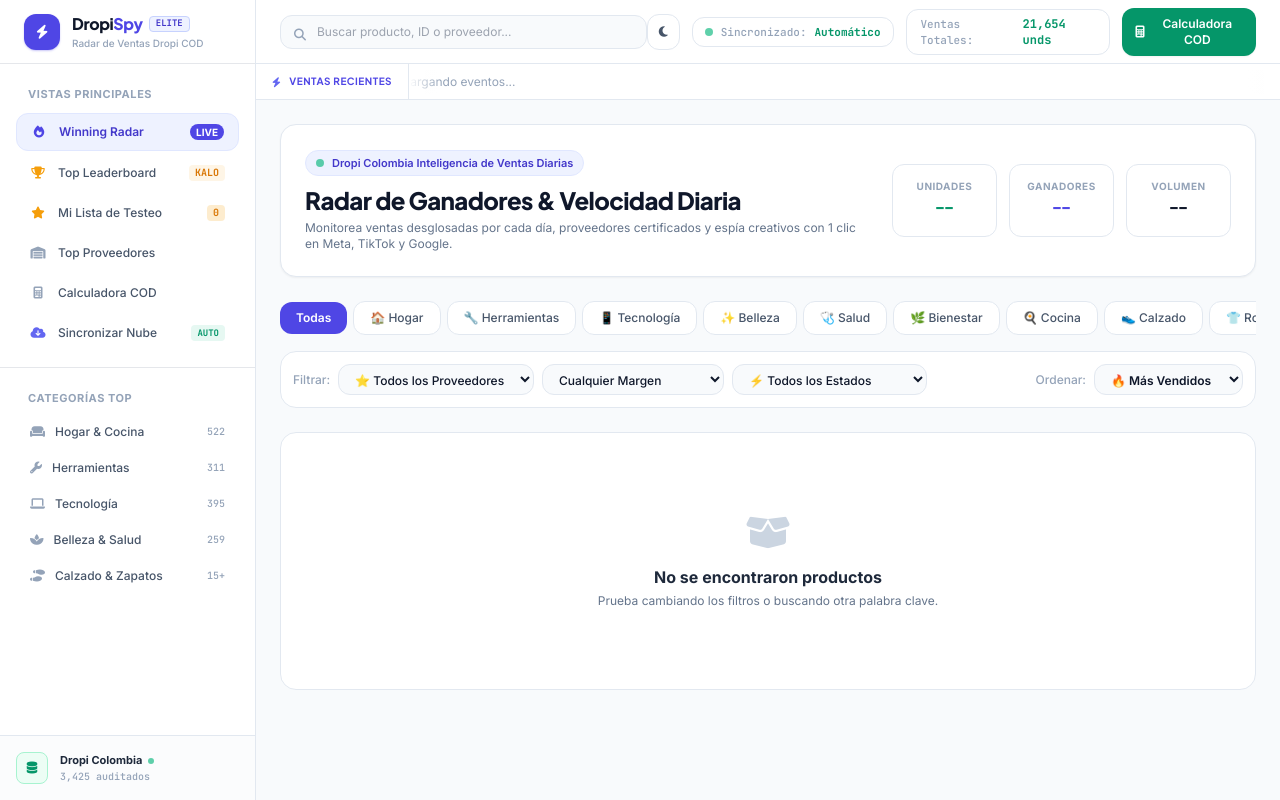
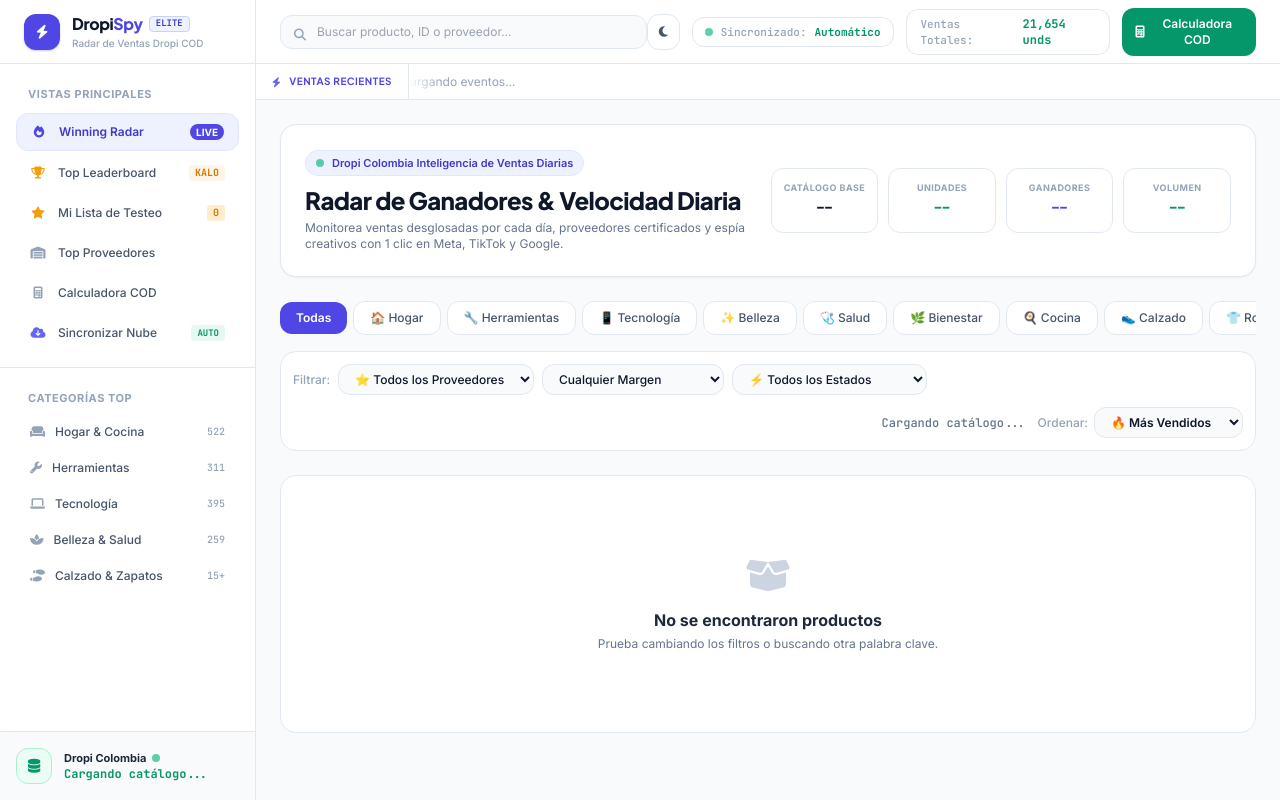
Before and after one commit to JulianDvd1/Tracker-scanner, a FastAPI app: page / in a window 1280 px wide. Run offline with FastAPI, Linux system fonts and the light colour scheme; data that the repository does not hold is empty; some libraries are stand-ins or nearby versions.

Commit message:
fix: hora colombiana UTC-5, footer sidebar fijo visible, paginación infinita de 31k productos y conteo total en banner

```diff
--- a/app.py
+++ b/app.py
@@ -136,15 +136,19 @@ def get_stats():
 
     conn.close()
 
-    # Cálculo de última sincronización del archivo catalog.db
+    # Cálculo de última sincronización del archivo catalog.db (Hora Colombia UTC-5)
     last_sync_human = "Recientemente"
     last_sync_time = ""
     next_sync_human = "Cada 2 horas (:15)"
     if os.path.exists(DB_PATH):
         mtime = os.path.getmtime(DB_PATH)
-        dt = datetime.datetime.fromtimestamp(mtime)
-        last_sync_time = dt.strftime("%I:%M %p")
-        diff_mins = max(0, int((datetime.datetime.now() - dt).total_seconds() / 60))
+        utc_dt = datetime.datetime.fromtimestamp(mtime, datetime.timezone.utc)
+        colombia_tz = datetime.timezone(datetime.timedelta(hours=-5))
+        colombia_dt = utc_dt.astimezone(colombia_tz)
+        last_sync_time = colombia_dt.strftime("%I:%M %p")
+
+        now_colombia = datetime.datetime.now(colombia_tz)
+        diff_mins = max(0, int((now_colombia - colombia_dt).total_seconds() / 60))
         if diff_mins < 2:
             last_sync_human = "Hace un momento"
         elif diff_mins < 60:
@@ -420,6 +424,24 @@ def list_products(
     query += " LIMIT ? OFFSET ?"
     params.extend([limit, offset])
 
+    # Conteo total para paginación y visibilidad completa
+    count_query = "SELECT count(*) FROM products p WHERE p.margin >= ?"
+    count_params = [min_margin]
+    if category and category != "all":
+        count_query += " AND p.category = ?"
+        count_params.append(category)
+    if tier and tier != "all":
+        count_query += " AND p.supplier_tier = ?"
+        count_params.append(tier)
+    if supplier and supplier != "all":
+        count_query += " AND p.supplier_name = ?"
+        count_params.append(supplier)
+    if search:
+        count_query += " AND (p.name LIKE ? OR p.supplier_name LIKE ? OR p.id LIKE ?)"
+        count_params.extend([f"%{search}%", f"%{search}%", f"%{search}%"])
+    c.execute(count_query, count_params)
+    total_matching = c.fetchone()[0]
+
     c.execute(query, params)
     rows = []
     for r in c.fetchall():
@@ -456,7 +478,7 @@ def list_products(
         rows.append(d)
 
     conn.close()
-    return {"products": rows, "count": len(rows), "offset": offset, "limit": limit}
+    return {"products": rows, "count": len(rows), "total_matching": total_matching, "offset": offset, "limit": limit}
 
 @app.get("/", response_class=HTMLResponse)
 def dashboard_view():
--- a/templates/index.html
+++ b/templates/index.html
@@ -88,10 +88,9 @@
 <body class="flex h-screen overflow-hidden antialiased transition-colors duration-200">
 
   <!-- ================= SIDEBAR ================= -->
-  <aside class="w-64 app-sidebar border-r flex flex-col justify-between shrink-0 select-none hidden lg:flex z-30 transition-colors">
-    <div>
-      <!-- Brand -->
-      <div class="h-16 flex items-center px-6 border-b border-inherit gap-3">
+  <aside class="w-64 app-sidebar border-r flex flex-col shrink-0 select-none hidden lg:flex z-30 transition-colors h-screen overflow-hidden">
+    <!-- Brand Fijo Superior -->
+    <div class="h-16 flex items-center px-6 border-b border-inherit gap-3 shrink-0">
       <div class="w-9 h-9 rounded-xl bg-indigo-600 flex items-center justify-center text-white shadow-sm shadow-indigo-600/30">
         <i class="fa-solid fa-bolt text-sm"></i>
       </div>
@@ -104,6 +103,8 @@
       </div>
     </div>
 
+    <!-- Contenido Scrollable de Navegación y Categorías -->
+    <div class="flex-1 overflow-y-auto custom-scrollbar">
       <!-- Navigation Tabs -->
       <div class="p-4 space-y-1">
         <div class="px-3 py-1.5 text-[11px] font-bold uppercase tracking-wider text-slate-400">Vistas Principales</div>
@@ -174,18 +175,18 @@
       </div>
     </div>
 
-    <!-- Footer Stats -->
-    <div class="p-4 border-t border-inherit bg-slate-50/50 dark:bg-slate-900/50">
+    <!-- Footer Stats (Fijo Siempre Visible) -->
+    <div class="p-4 border-t border-inherit bg-slate-50/90 dark:bg-slate-900/90 shrink-0 z-10 shadow-lg">
       <div class="flex items-center gap-3">
-        <div class="w-8 h-8 rounded-lg bg-emerald-50 dark:bg-emerald-950/70 text-emerald-600 dark:text-emerald-400 border border-emerald-200 dark:border-emerald-800 flex items-center justify-center text-xs">
+        <div class="w-9 h-9 rounded-xl bg-emerald-50 dark:bg-emerald-950/70 text-emerald-600 dark:text-emerald-400 border border-emerald-200 dark:border-emerald-800 flex items-center justify-center text-sm shadow-xs">
           <i class="fa-solid fa-database"></i>
         </div>
         <div class="flex-1 truncate">
           <div class="text-[11px] font-bold text-slate-800 dark:text-slate-200 flex items-center gap-1.5">
             <span>Dropi Colombia</span>
-            <span class="w-1.5 h-1.5 rounded-full bg-emerald-500 animate-pulse"></span>
-          </div>
-          <div class="text-[10px] text-slate-400 font-mono" id="sidebar-total-prods">3,425 auditados</div>
+            <span class="w-2 h-2 rounded-full bg-emerald-500 animate-pulse"></span>
+          </div>
+          <div class="text-xs text-emerald-600 dark:text-emerald-400 font-mono font-bold" id="sidebar-total-prods">Cargando catálogo...</div>
         </div>
       </div>
     </div>
@@ -249,7 +250,7 @@
     </div>
 
     <!-- Body Container -->
-    <main class="flex-1 overflow-y-auto px-6 py-6 custom-scrollbar">
+    <main id="main-scroll-container" class="flex-1 overflow-y-auto px-6 py-6 custom-scrollbar">
 
       <!-- ================= VISTA 1: WINNING RADAR ================= -->
       <div id="view-radar" class="space-y-6">
@@ -269,18 +270,22 @@
             </p>
           </div>
 
-          <div class="grid grid-cols-3 gap-3 shrink-0">
-            <div class="app-card bg-slate-50 dark:bg-slate-900/60 rounded-xl p-3.5 text-center min-w-[105px]">
-              <span class="text-[10px] text-slate-400 block uppercase font-bold tracking-wider">Unidades</span>
-              <span class="text-lg font-bold text-emerald-600 dark:text-emerald-400 font-mono" id="banner-units">--</span>
-            </div>
-            <div class="app-card bg-slate-50 dark:bg-slate-900/60 rounded-xl p-3.5 text-center min-w-[105px]">
-              <span class="text-[10px] text-slate-400 block uppercase font-bold tracking-wider">Ganadores</span>
-              <span class="text-lg font-bold text-indigo-600 dark:text-indigo-400 font-mono" id="banner-winners">--</span>
-            </div>
-            <div class="app-card bg-slate-50 dark:bg-slate-900/60 rounded-xl p-3.5 text-center min-w-[105px]">
-              <span class="text-[10px] text-slate-400 block uppercase font-bold tracking-wider">Volumen</span>
-              <span class="text-lg font-bold text-slate-900 dark:text-white font-mono" id="banner-gmv">--</span>
+          <div class="grid grid-cols-2 sm:grid-cols-4 gap-2.5 shrink-0">
+            <div class="app-card bg-slate-50 dark:bg-slate-900/60 rounded-xl p-3 text-center min-w-[95px]">
+              <span class="text-[9px] text-slate-400 block uppercase font-bold tracking-wider">Catálogo Base</span>
+              <span class="text-base font-bold text-slate-900 dark:text-white font-mono" id="banner-total-prods">--</span>
+            </div>
+            <div class="app-card bg-slate-50 dark:bg-slate-900/60 rounded-xl p-3 text-center min-w-[95px]">
+              <span class="text-[9px] text-slate-400 block uppercase font-bold tracking-wider">Unidades</span>
+              <span class="text-base font-bold text-emerald-600 dark:text-emerald-400 font-mono" id="banner-units">--</span>
+            </div>
+            <div class="app-card bg-slate-50 dark:bg-slate-900/60 rounded-xl p-3 text-center min-w-[95px]">
+              <span class="text-[9px] text-slate-400 block uppercase font-bold tracking-wider">Ganadores</span>
+              <span class="text-base font-bold text-indigo-600 dark:text-indigo-400 font-mono" id="banner-winners">--</span>
+            </div>
+            <div class="app-card bg-slate-50 dark:bg-slate-900/60 rounded-xl p-3 text-center min-w-[95px]">
+              <span class="text-[9px] text-slate-400 block uppercase font-bold tracking-wider">Volumen</span>
+              <span class="text-base font-bold text-emerald-600 dark:text-emerald-400 font-mono" id="banner-gmv">--</span>
             </div>
           </div>
         </div>
@@ -348,7 +353,9 @@
               </select>
             </div>
 
-            <div class="flex items-center gap-2 ml-auto">
+            <div class="flex items-center gap-3 ml-auto flex-wrap">
+              <span class="text-xs text-slate-500 font-mono hidden sm:inline" id="catalog-counter-badge">Cargando catálogo...</span>
+              <div class="flex items-center gap-1.5">
                 <span class="text-xs text-slate-400 font-medium">Ordenar:</span>
                 <select id="sort-select" class="app-input border text-indigo-600 dark:text-indigo-400 font-semibold rounded-xl px-3 py-1.5 text-xs focus:outline-none focus:border-indigo-500">
                   <option value="sales">🔥 Más Vendidos</option>
@@ -360,13 +367,23 @@
               </div>
             </div>
           </div>
+        </div>
 
         <!-- Products Grid -->
-        <div id="products-grid" class="grid grid-cols-1 sm:grid-cols-2 lg:grid-cols-3 xl:grid-cols-4 gap-5 pb-16">
+        <div id="products-grid" class="grid grid-cols-1 sm:grid-cols-2 lg:grid-cols-3 xl:grid-cols-4 gap-5 pb-6">
           <div class="col-span-full py-24 text-center text-slate-400">
             <i class="fa-solid fa-circle-notch fa-spin text-3xl text-indigo-600 mb-3"></i>
             <p class="text-sm">Analizando catálogo y velocidad diaria...</p>
           </div>
+        </div>
+
+        <!-- Paginación / Scroll Infinito Inteligente -->
+        <div id="pagination-container" class="py-8 flex flex-col items-center justify-center gap-3 pb-16">
+          <button id="btn-load-more" onclick="loadMoreProducts()" class="flex items-center gap-2 px-6 py-2.5 rounded-xl bg-indigo-600 hover:bg-indigo-700 text-white font-bold text-xs shadow-md shadow-indigo-600/20 transition cursor-pointer">
+            <i class="fa-solid fa-angles-down"></i>
+            <span>Cargar más productos (+60)</span>
+          </button>
+          <span class="text-xs text-slate-400 font-mono" id="pagination-info">Mostrando productos...</span>
         </div>
 
       </div>
@@ -714,8 +731,11 @@
       try {
         const res = await fetch('/api/stats');
         const data = await res.json();
+        const totalProds = Number(data.total_products || 0).toLocaleString('es-CO');
         document.getElementById('top-units-metric').innerText = Number(data.total_units_sold).toLocaleString('es-CO') + ' unds';
-        document.getElementById('sidebar-total-prods').innerText = Number(data.total_products).toLocaleString('es-CO') + ' auditados';
+        document.getElementById('sidebar-total-prods').innerText = totalProds + ' auditados';
+        const bannerTotal = document.getElementById('banner-total-prods');
+        if (bannerTotal) bannerTotal.innerText = totalProds;
         document.getElementById('banner-units').innerText = Number(data.total_units_sold).toLocaleString('es-CO');
         document.getElementById('banner-winners').innerText = Number(data.winning_products_count).toLocaleString('es-CO');
         document.getElementById('banner-gmv').innerText = '$' + (Number(data.total_market_gmv) / 1000000).toFixed(1) + 'M';
@@ -917,27 +937,50 @@
       `;
     }
 
-    // Cargar Catálogo Radar
-    async function loadProducts() {
+    // Cargar Catálogo Radar con Paginación Infinita
+    let currentOffset = 0;
+    const pageSize = 48;
+    let totalMatching = 0;
+    let isLoadingMore = false;
+
+    async function loadProducts(append = false) {
       const grid = document.getElementById('products-grid');
+      const pagContainer = document.getElementById('pagination-container');
+
+      if (!append) {
+        currentOffset = 0;
+        cachedProducts = [];
         grid.innerHTML = `
           <div class="col-span-full py-24 text-center text-slate-400">
             <i class="fa-solid fa-circle-notch fa-spin text-3xl text-indigo-600 mb-3"></i>
-          <p class="text-sm">Analizando catálogo y métricas...</p>
+            <p class="text-sm">Analizando catálogo y velocidad diaria...</p>
           </div>
         `;
+      } else {
+        isLoadingMore = true;
+        const btn = document.getElementById('btn-load-more');
+        if (btn) btn.innerHTML = '<i class="fa-solid fa-circle-notch fa-spin text-xs"></i> Cargando más productos...';
+      }
 
       try {
-        const url = `/api/products?category=${encodeURIComponent(currentCategory)}&tier=${encodeURIComponent(currentTier)}&min_margin=${currentMargin}&sort_by=${currentSort}&search=${encodeURIComponent(searchQuery)}&limit=60`;
+        const url = `/api/products?category=${encodeURIComponent(currentCategory)}&tier=${encodeURIComponent(currentTier)}&min_margin=${currentMargin}&sort_by=${currentSort}&search=${encodeURIComponent(searchQuery)}&limit=${pageSize}&offset=${currentOffset}`;
         const res = await fetch(url);
         const data = await res.json();
-        cachedProducts = data.products || [];
-
-        let filtered = cachedProducts;
+        const newProducts = data.products || [];
+        totalMatching = data.total_matching || newProducts.length;
+
+        if (append) {
+          cachedProducts.push(...newProducts);
+        } else {
+          cachedProducts = newProducts;
+        }
+
+        let filtered = newProducts;
         if (currentBadge !== 'all') {
           filtered = filtered.filter(p => p.badge_type === currentBadge);
         }
 
+        if (!append) {
           if (filtered.length === 0) {
             grid.innerHTML = `
               <div class="col-span-full py-20 text-center app-card rounded-2xl">
@@ -946,14 +989,60 @@
                 <p class="text-xs text-slate-500 mt-1">Prueba cambiando los filtros o buscando otra palabra clave.</p>
               </div>
             `;
+            if (pagContainer) pagContainer.classList.add('hidden');
             return;
           }
-
           grid.innerHTML = filtered.map((p, i) => createProductCardHtml(p, i)).join('');
+        } else {
+          const newHtml = filtered.map((p, i) => createProductCardHtml(p, currentOffset + i)).join('');
+          grid.insertAdjacentHTML('beforeend', newHtml);
+        }
+
+        // Actualizar contadores
+        const loadedCount = cachedProducts.length;
+        const counterBadge = document.getElementById('catalog-counter-badge');
+        if (counterBadge) {
+          counterBadge.innerText = `Mostrando ${loadedCount.toLocaleString('es-CO')} de ${totalMatching.toLocaleString('es-CO')} productos`;
+        }
+
+        if (pagContainer) {
+          if (loadedCount >= totalMatching || newProducts.length < pageSize) {
+            pagContainer.innerHTML = `<span class="text-xs text-slate-400 font-mono py-4">✨ Has explorado los ${totalMatching.toLocaleString('es-CO')} productos disponibles</span>`;
+          } else {
+            pagContainer.classList.remove('hidden');
+            pagContainer.innerHTML = `
+              <button id="btn-load-more" onclick="loadMoreProducts()" class="flex items-center gap-2 px-6 py-2.5 rounded-xl bg-indigo-600 hover:bg-indigo-700 text-white font-bold text-xs shadow-md shadow-indigo-600/20 transition cursor-pointer">
+                <i class="fa-solid fa-angles-down"></i>
+                <span>Cargar más productos (+${pageSize})</span>
+              </button>
+              <span class="text-[11px] text-slate-400 font-mono" id="pagination-info">Mostrando ${loadedCount.toLocaleString('es-CO')} de ${totalMatching.toLocaleString('es-CO')} productos</span>
+            `;
+          }
+        }
       } catch (err) {
         console.error(err);
-        grid.innerHTML = `<div class="col-span-full py-12 text-center text-rose-500">Error al cargar productos.</div>`;
-      }
+        if (!append) grid.innerHTML = `<div class="col-span-full py-12 text-center text-rose-500">Error al cargar productos.</div>`;
+      } finally {
+        isLoadingMore = false;
+      }
+    }
+
+    function loadMoreProducts() {
+      if (isLoadingMore) return;
+      currentOffset += pageSize;
+      loadProducts(true);
+    }
+
+    // Scroll Infinito automático
+    const scrollContainer = document.getElementById('main-scroll-container');
+    if (scrollContainer) {
+      scrollContainer.addEventListener('scroll', function() {
+        if (scrollContainer.scrollTop + scrollContainer.clientHeight >= scrollContainer.scrollHeight - 400) {
+          if (!isLoadingMore && cachedProducts.length < totalMatching) {
+            loadMoreProducts();
+          }
+        }
+      });
     }
 
     // ================= SECCION KALODATA & DROPDATA LEADERBOARD =================
```
Lines whose indentation alone changed are shown as unchanged.
